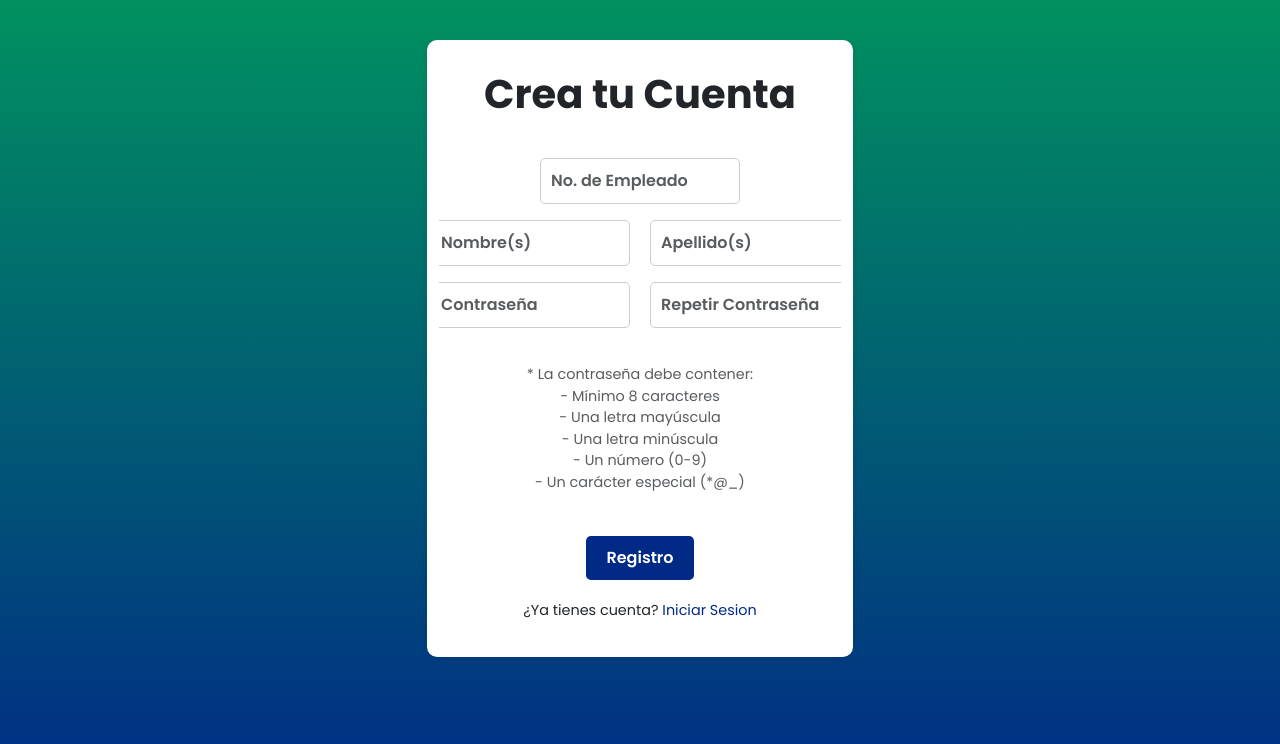
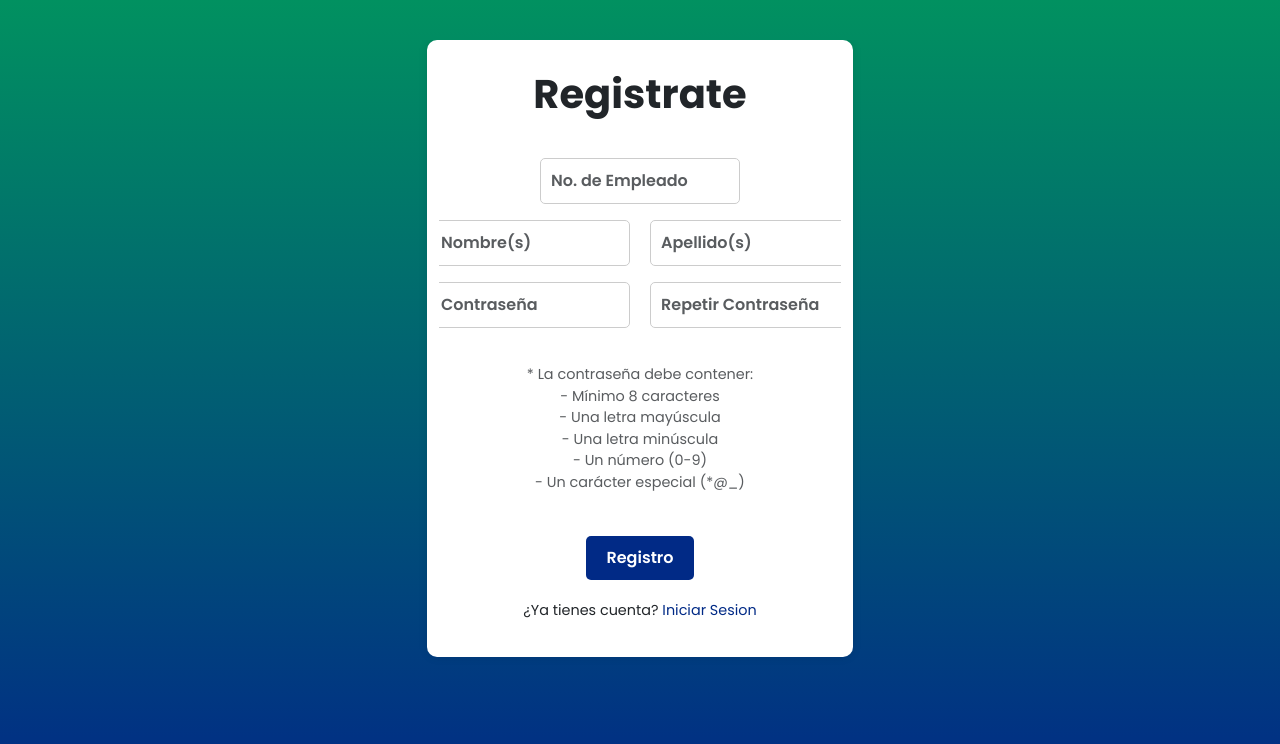
Before and after one commit to JoseOrtega870/DesignSEG, a plain HTML site: page signup.html in a window 1280 px wide. Drawn offline with Linux system fonts and the light colour scheme.

Commit message:
Update Signup
Header title changed.

```diff
--- a/signup.html
+++ b/signup.html
@@ -16,7 +16,7 @@
     <div class="container-fluid">
         <div class="row">
             <div class="col-md-4 form-container text-center">
-                <h1>Crea tu Cuenta</h1>
+                <h1>Registrate</h1>
                 <form>
                     <div class="mb-3">
                         <input type="text" class="form-control" id="noEmpleado" placeholder="No. de Empleado">
```
